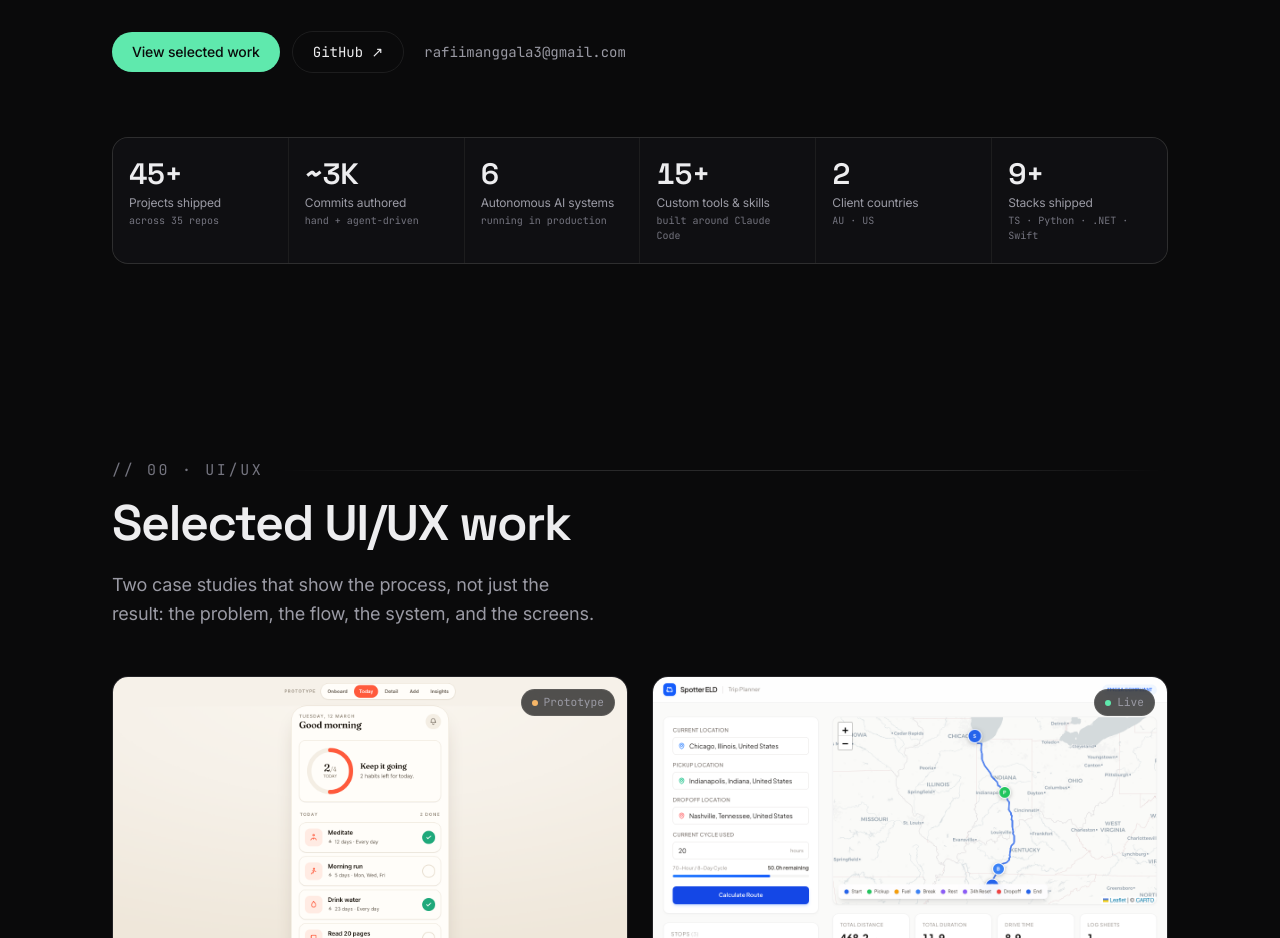
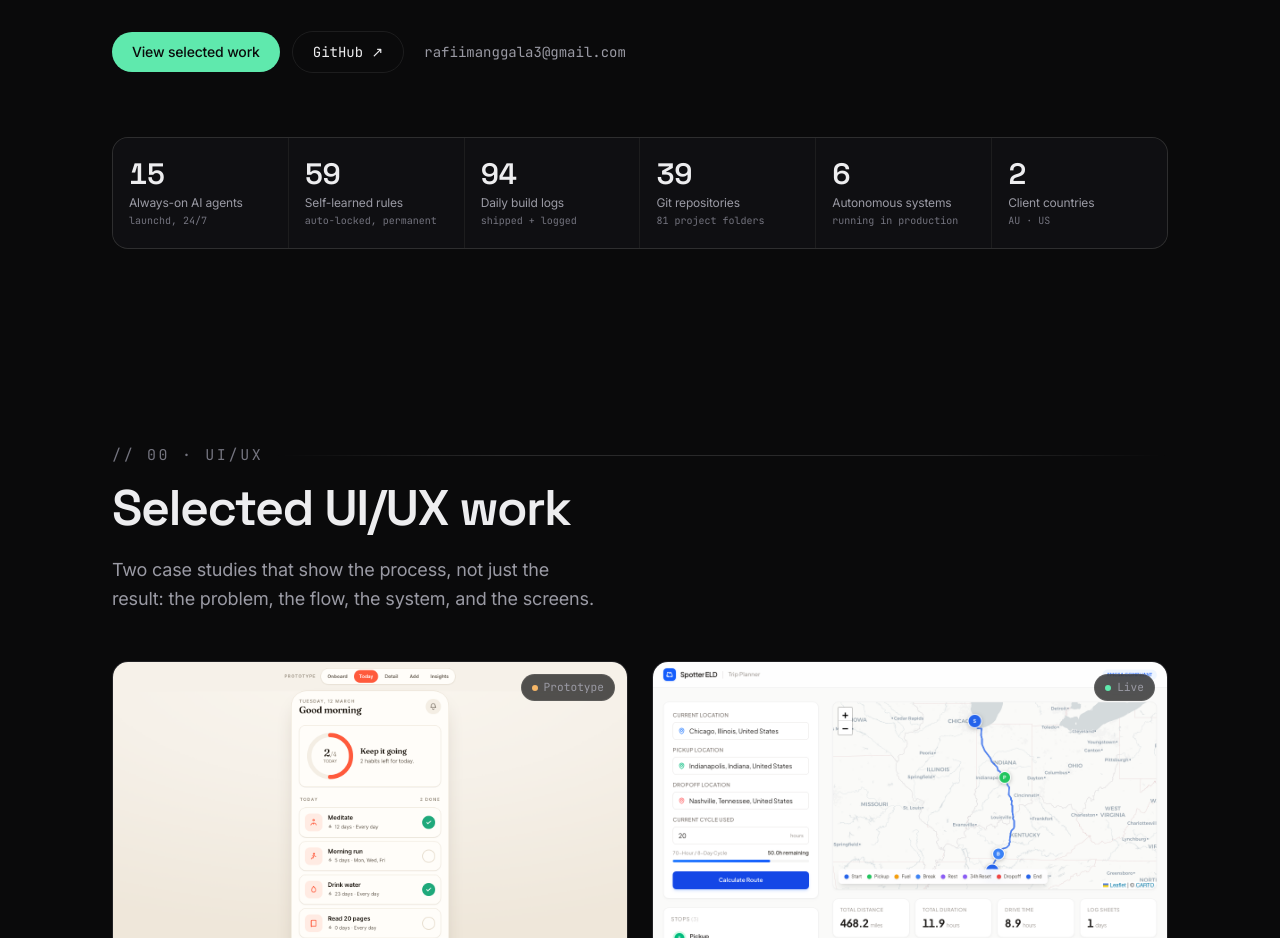
Before and after one commit to rafiimanggala/porto-web, a Next.js app: page / in a window 1280 px wide. Shown: the part 1140-2078 px from the top of the page. Built offline with nearby package versions, Linux system fonts and the light colour scheme.

Commit message:
feat(hero): ground stat strip in verified agent metrics

```diff
--- a/src/data/portfolio.ts
+++ b/src/data/portfolio.ts
@@ -19,12 +19,12 @@ export const profile = {
 export type Stat = { label: string; value: string; note?: string };
 
 export const stats: Stat[] = [
-  { label: "Projects shipped", value: "45+", note: "across 35 repos" },
-  { label: "Commits authored", value: "~3K", note: "hand + agent-driven" },
-  { label: "Autonomous AI systems", value: "6", note: "running in production" },
-  { label: "Custom tools & skills", value: "15+", note: "built around Claude Code" },
+  { label: "Always-on AI agents", value: "15", note: "launchd, 24/7" },
+  { label: "Self-learned rules", value: "59", note: "auto-locked, permanent" },
+  { label: "Daily build logs", value: "94", note: "shipped + logged" },
+  { label: "Git repositories", value: "39", note: "81 project folders" },
+  { label: "Autonomous systems", value: "6", note: "running in production" },
   { label: "Client countries", value: "2", note: "AU · US" },
-  { label: "Stacks shipped", value: "9+", note: "TS · Python · .NET · Swift" },
 ];
 
 export type Project = {
```
